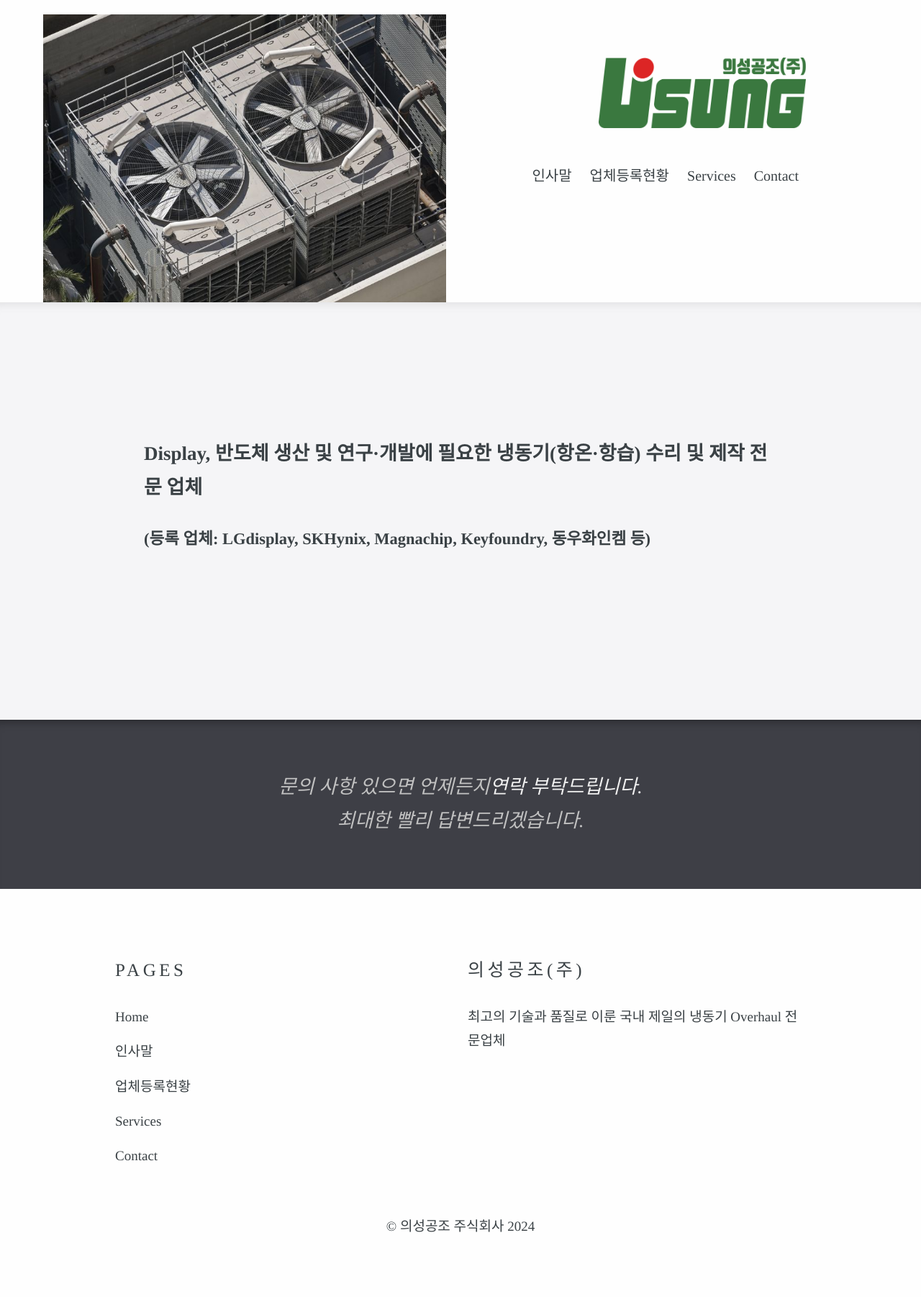
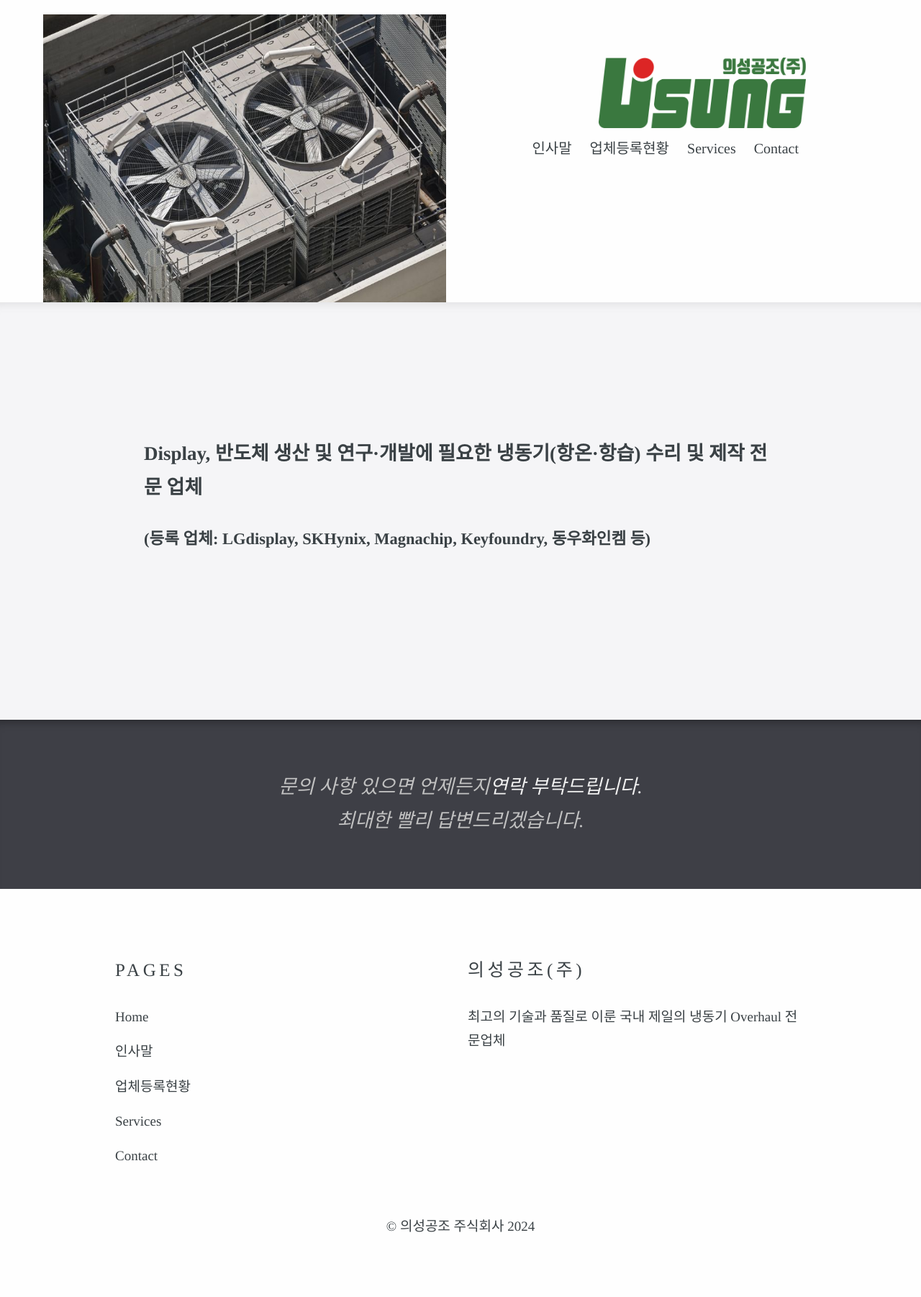
Before and after one commit to sangjoon6099/sangjoon6099.github.io, a Jekyll site: the page built from index.html, in a window 1280 px wide. Shown: the whole page at 72% size. Built offline with Jekyll 4.4.1, drawn with Linux system fonts in a browser that asks for light colours; some web fonts are replaced; the list of posts is cut into pages by our own code.

Commit message:
Update default.html

```diff
--- a/_layouts/default.html
+++ b/_layouts/default.html
@@ -16,7 +16,7 @@
 	<body>
 		<header style="background-image: url('{% include relative-src.html src=page.background_image_path %}'); color:#3a783f">
 			<div class="container">
-				<h2><a href="{{ site.baseurl }}/"><img src ="../images/logo.png" width="30%"></a></h2>
+				<a href="{{ site.baseurl }}/"><img src ="../images/logo.png" width="30%"></a>
 				<br>
 				<nav>
 					<ul style="color:#3a783f">
```
